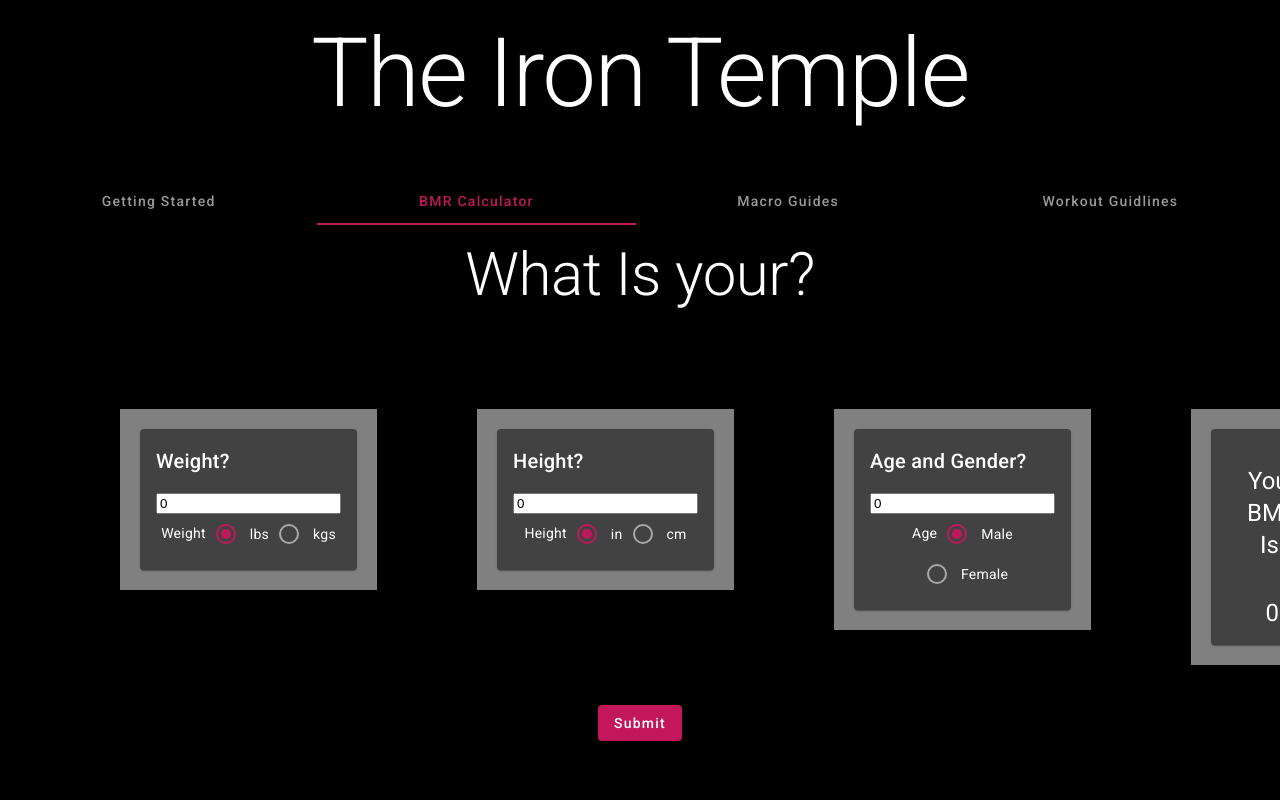
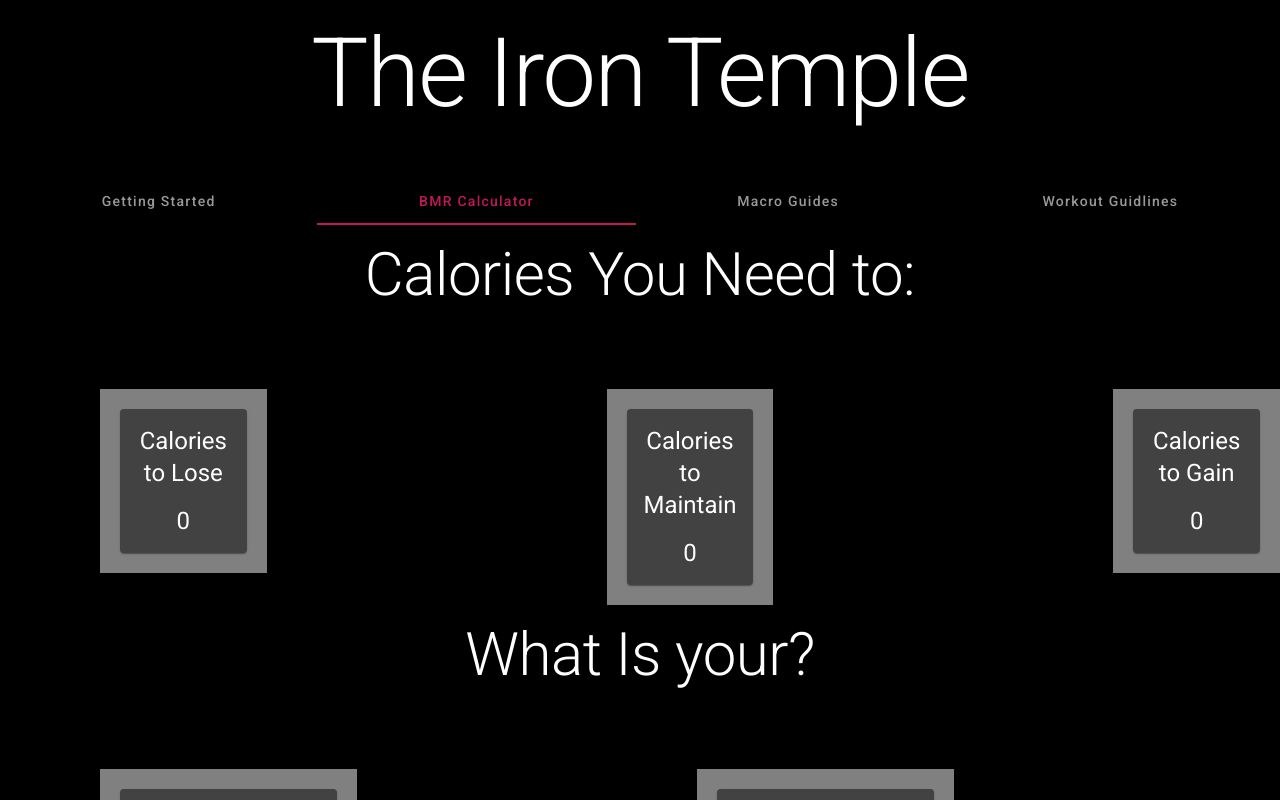
Before and after one commit to Collinblane13/project, an Angular app: page / in a window 1280 px wide. Both pictures are taken after a click on the tab "BMR Calculator". Shown: the top 800 px of the page. Built offline with nearby package versions, Linux system fonts and the light colour scheme.

Commit message:
BMR Calculator is done

```diff
--- a/src/app/app.component.html
+++ b/src/app/app.component.html
@@ -98,8 +98,41 @@
                 </div>
             </mat-tab>
             <mat-tab label="BMR Calculator">
+                <p class="mat-headline-2 center">Calories You Need to:</p>
+                <div class="flexbmr">
+                    <div class="card">
+                        <mat-card>
+                            <mat-card-header>
+                                <h1>Calories to Lose</h1>
+                            </mat-card-header>
+                            <mat-card-content>
+                                <h1 [innerHTML]="losestr"></h1>
+                            </mat-card-content>
+                        </mat-card>
+                    </div>
+                    <div class="card">
+                        <mat-card>
+                            <mat-card-header>
+                                <h1>Calories to Maintain</h1>
+                            </mat-card-header>
+                            <mat-card-content>
+                                <h1 [innerHTML]="bmr"></h1>
+                            </mat-card-content>
+                        </mat-card>
+                    </div>
+                    <div class="card">
+                        <mat-card>
+                            <mat-card-header>
+                                <h1>Calories to Gain</h1>
+                            </mat-card-header>
+                            <mat-card-content>
+                                <h1 [innerHTML]="gain"></h1>
+                            </mat-card-content>
+                        </mat-card>
+                    </div>
+                </div>
                 <p class="mat-headline-2 center">What Is your?</p>
-                    <div class="flex">
+                    <div class="flexbmr">
                         <div class="card">
                             <mat-card>
                                 <mat-card-header>
@@ -109,10 +142,10 @@
                                     <input [(ngModel)]="weight"/>
                                     <label for="weight">Weight</label>
                                     <mat-radio-group aria-labelledby="radio"[(ngModel)]="unitw">
-                                        <mat-radio-button value="lbs" (change)="OnChange($event)" color="primary" default>
+                                        <mat-radio-button value="lbs" color="primary" default>
                                             lbs
                                         </mat-radio-button>
-                                        <mat-radio-button value="kgs" (change)="OnChange($event)" color="primary">
+                                        <mat-radio-button value="kgs" color="primary">
                                             kgs
                                         </mat-radio-button>
                                     </mat-radio-group>
@@ -128,10 +161,10 @@
                                     <input [(ngModel)]="height"/>
                                     <label for="height">Height</label>
                                     <mat-radio-group aria-labelledby="radio"[(ngModel)]="unith">
-                                        <mat-radio-button value="in" (change)="OnChange2($event)" color="primary" default>
+                                        <mat-radio-button value="in" color="primary">
                                             in
                                         </mat-radio-button>
-                                        <mat-radio-button value="cm" (change)="OnChange2($event)" color="primary">
+                                        <mat-radio-button value="cm" color="primary">
                                             cm
                                         </mat-radio-button>
                                     </mat-radio-group>
@@ -157,22 +190,14 @@
                                 </mat-card-content>
                             </mat-card>
                         </div>
-                        <div class="card">
-                            <mat-card>
-                                <mat-card-header>
-                                    <h1 class="center">Your BMR Is:</h1>
-                                </mat-card-header>
-                                <mat-card-content>
-                                    <h1 [innerHTML]="fweight"></h1>
-                                </mat-card-content>
-                            </mat-card>
-                        </div>
                     </div>
                 <div class="center">
                     <button mat-raised-button color="primary" (click)="onClick()">Submit</button>
                 </div>
             </mat-tab>
-            <mat-tab label="Macro Guides"> Words </mat-tab>
+            <mat-tab label="Macro Guides"> Words
+
+            </mat-tab>
             <mat-tab label="Workout Guidlines"> Content 4 </mat-tab>
           </mat-tab-group>
     </main>
--- a/src/app/app.component.ts
+++ b/src/app/app.component.ts
@@ -17,6 +17,11 @@ export class AppComponent {
   unith: string = "in";
   age: number = 0;
   bmr: number = 0;
+  lose: number = 0;
+  gain: number = 0;
+  losestr: string = "0";
+  gainstr: string = "0";
+  bmrstr: string = "0";
 
   OnChange(mrChange: MatRadioChange){
     if(this.unitw == "lbs"){
@@ -40,21 +45,45 @@ export class AppComponent {
 
   onClick(){
     if(this.gender == "m"){
+      this.tocm();
+      this.tokg();
       this.maleBMR();
+      this.lose = this.bmr - 500;
+      this.gain = this.bmr + 500;
+      this.losestr = this.lose + " kcal";
+      this.gainstr = this.gain + " kcal";
+      this.bmrstr = this.bmr + " kcal";
     }
     else{
+      this.tocm();
+      this.tokg();
       this.femaleBMR();
+      this.lose = this.bmr - 500;
+      this.gain = this.bmr + 500;
+      this.losestr = this.lose + " kcal";
+      this.gainstr = this.gain + " kcal";
+      this.bmrstr = this.bmr + " kcal";
     }
   }
 
 
 
   tocm(){
-    this.fheight = Math.round(this.height * 2.5);
+    if(this.unith == "in"){
+      this.fheight = Math.round(this.height * 2.5);
+    }
+    else{
+      this.fheight = this.height;
+    }
   }
 
   tokg(){
-    this.fweight = Math.round(this.weight / 2.2);
+    if(this.unitw == "lbs"){
+      this.fweight = Math.round(this.weight / 2.2);
+    }
+    else{
+      this.fweight = this.weight;
+    }
   }
   maleBMR(){
     this.bmr = Math.round((10 * this.fweight) + (6.25 * this.fheight) - (5 * this.age) + 5);
--- a/src/styles.css
+++ b/src/styles.css
@@ -7,6 +7,13 @@ header {margin: 25px; text-align: center; color:white;}
 .flex{
     display:flex;
     padding:20px;
+}
+
+.flexbmr{
+    display:flex;
+    border-top: 0px;
+    padding-top: 0px;
+    column-gap: 240px;
 }
 
 .card{
@@ -20,6 +27,7 @@ header {margin: 25px; text-align: center; color:white;}
     text-align: center;
 }
 
+
 .center{
     padding:20px;
     text-align: center;
```
